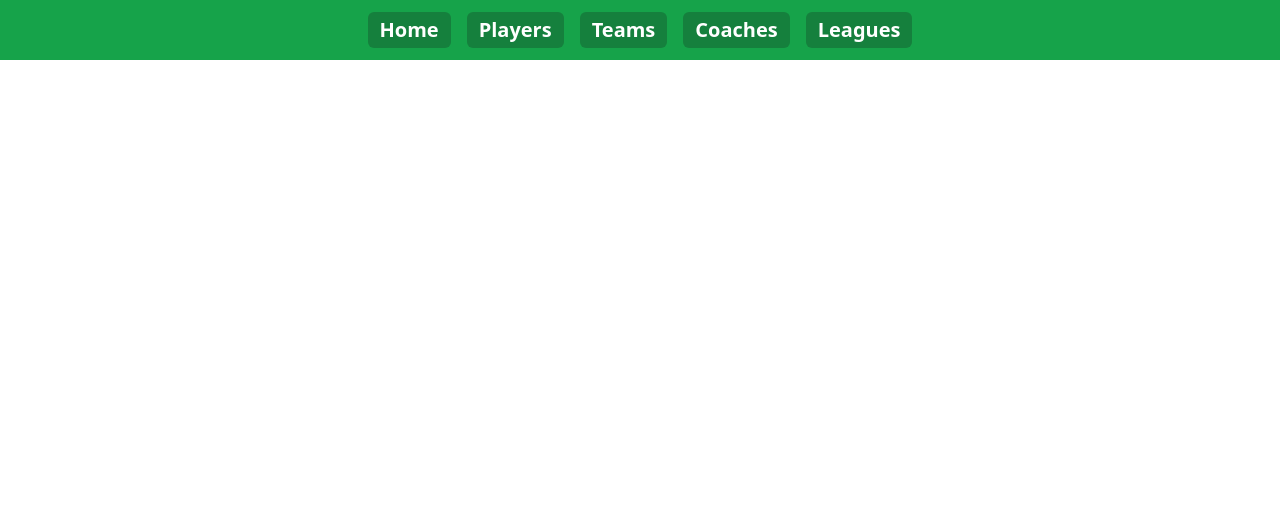
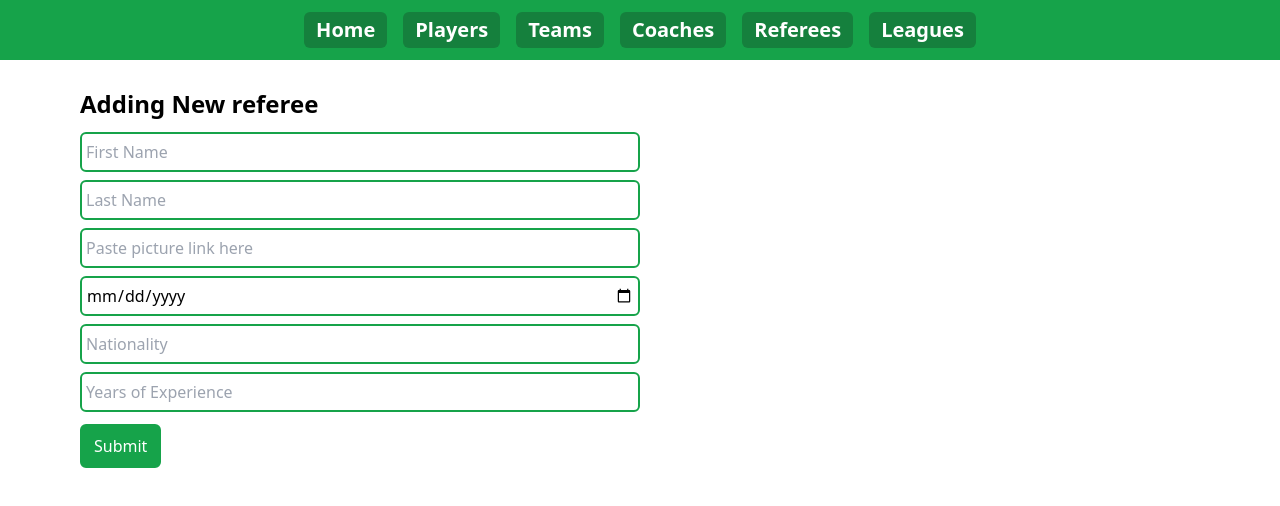
Before and after one commit to louaibouzaher/final-project-277-client, a React (Create React App) app: page /referees/create in a window 1280 px wide. Shown: the top 506 px of the page. Built offline with nearby package versions, Linux system fonts and the light colour scheme.

Commit message:
Added Referee

```diff
--- a/src/App.js
+++ b/src/App.js
@@ -10,6 +10,19 @@ function App() {
         Firas Noun <br />
       </div>
       <div className="text-center my-8">Prof. Maurice Khabbaz</div>
+      <br />
+      <br />
+      <div className="text-xl my-1 font-bold">Notes</div>
+      <div>
+        - Before adding a new player, you need to add both his/her club and
+        national team. <br />
+        - Before adding a new coach, you need to add a team. <br />
+        - Before adding a new match, you need to add a referee. <br />
+        - Before adding a new champion, you need to add a team and a league.{" "}
+        <br />
+        - You cannot delete a referee if he/she refereed a match in one of the
+        leagues. <br />
+      </div>
     </div>
   );
 }
--- a/src/components/Navbar.js
+++ b/src/components/Navbar.js
@@ -20,6 +20,10 @@ export default function Navbar() {
       link: "/coaches",
     },
     {
+      name: "Referees",
+      link: "/referees",
+    },
+    {
       name: "Leagues",
       link: "/leagues",
     },
--- /dev/null
+++ b/src/components/RefereeCard.js
@@ -0,0 +1,54 @@
+import React from "react";
+import { API_BASEURL } from "../appConfig";
+import axios from "axios";
+import { useNavigate } from "react-router-dom";
+export default function RefereeCard({ referee }) {
+  const navigate = useNavigate();
+
+  const handleDelete = async () => {
+    await axios
+      .delete(`${API_BASEURL}/referees/delete/${referee.ID}`)
+      .then((res) => {
+        console.log(res);
+      });
+  };
+  const date = new Date(referee.birthDate);
+  const birthdate =
+    date.getFullYear() + "-" + (date.getMonth() + 1) + "-" + date.getDate();
+  const handleEdit = () => {
+    navigate("/referees/create", { state: referee });
+  };
+  return (
+    <div className="w-1/4 my-3 mx-1 bg-green-200 rounded-md shadow-md py-4 px-2 flex flex-col items-center">
+      <div className="w-full flex justify-between px-2">
+        <div
+          className="text-red-600 font-bold cursor-pointer"
+          onClick={handleDelete}
+        >
+          Delete
+        </div>
+        <div
+          className="text-blue-600 font-bold cursor-pointer"
+          onClick={handleEdit}
+        >
+          Edit
+        </div>
+      </div>
+
+      <img
+        src={referee.picture}
+        className="rounded-full my-2"
+        style={{
+          height: 100,
+        }}
+      />
+      <div className="font-bold">
+        {referee.firstName} {referee.lastName}
+      </div>
+      <div>{birthdate}</div>
+      <div> {referee.teamName}</div>
+      <div>🗺️{referee.nationality}</div>
+      <div>⌚{referee.yearsOfExpercience}</div>
+    </div>
+  );
+}
--- a/src/index.js
+++ b/src/index.js
@@ -4,17 +4,19 @@ import { BrowserRouter, Routes, Route } from "react-router-dom";
 import "./index.css";
 import App from "./App";
 import reportWebVitals from "./reportWebVitals";
+import { ToastContainer } from "react-toastify";
+import Navbar from "./components/Navbar";
 import TeamsPage from "./routes/TeamsPage";
 import PlayersPage from "./routes/PlayersPage";
 import CoachesPage from "./routes/CoachesPage";
-import Navbar from "./components/Navbar";
 import LeaguesPage from "./routes/LeaguesPage";
+import RefereesPage from "./routes/RefereesPage";
 import CreatePlayer from "./routes/CreatePlayer";
 import CreateTeam from "./routes/CreateTeam";
-import { ToastContainer } from "react-toastify";
 import CreateCoach from "./routes/CreateCoach";
 import CreateMatch from "./routes/CreateMatch";
 import CreateChampion from "./routes/CreateChampion";
+import CreateReferee from "./routes/CreateReferee";
 
 const root = ReactDOM.createRoot(document.getElementById("root"));
 root.render(
@@ -40,6 +42,8 @@ root.render(
         <Route path="players/create" element={<CreatePlayer />} />
         <Route path="coaches" element={<CoachesPage />} />
         <Route path="coaches/create" element={<CreateCoach />} />
+        <Route path="referees" element={<RefereesPage />} />
+        <Route path="referees/create" element={<CreateReferee />} />
         <Route path="leagues" element={<LeaguesPage />} />
         <Route path="/leagues/champions/create" element={<CreateChampion />} />
         <Route path="/leagues/matches/create" element={<CreateMatch />} />
--- /dev/null
+++ b/src/routes/CreateReferee.js
@@ -0,0 +1,123 @@
+import React, { useEffect, useState } from "react";
+import { notify } from "../helpers/notification";
+import axios from "axios";
+import { API_BASEURL } from "../appConfig";
+import { useLocation } from "react-router-dom";
+
+export default function CreateReferee() {
+  const [referee, setReferee] = useState({});
+  const [isEditing, setIsEditing] = useState(false);
+  const location = useLocation();
+
+  const handleChange = (e) => {
+    setReferee({ ...referee, [e.target.name]: e.target.value });
+  };
+
+  const handleSubmit = async () => {
+    if (isEditing) {
+      await axios
+        .put(`${API_BASEURL}/referees/update/${referee.people_Id}`, referee)
+        .then((res) => {
+          console.log(res);
+          notify("Referee Updated Successfully");
+        })
+        .catch((e) => {
+          notify(e);
+        });
+    } else {
+      await axios
+        .post(`${API_BASEURL}/referees/create`, referee)
+        .then((res) => {
+          console.log(res);
+          notify("Referee Created Successfully");
+        })
+        .catch((e) => {
+          notify(e);
+        });
+    }
+  };
+
+  useEffect(() => {
+    setIsEditing(location.state ? true : false);
+    setReferee(
+      location.state
+        ? {
+            ...location.state,
+            refereeFirstName: location.state.firstName,
+            refereeLastName: location.state.lastName,
+            birthdate: location.state.birthDate,
+            refereePicture: location.state.picture,
+            refereeNationality: location.state.nationality,
+            refereeYearsOfExp: location.state.yearsOfExpercience,
+          }
+        : {}
+    );
+  }, []);
+  return (
+    <div className="">
+      <div className="py-20 px-20 flex flex-col">
+        <div className="text-2xl my-2 font-bold">
+          {" "}
+          {isEditing ? `Editing referee` : `Adding New referee`}
+        </div>
+        <input
+          placeholder="First Name"
+          className="w-1/2 border-2 border-green-600 rounded-md h-10 p-1 my-1"
+          type="text"
+          name="refereeFirstName"
+          value={referee.refereeFirstName}
+          onChange={handleChange}
+        />
+        <input
+          placeholder="Last Name"
+          className="w-1/2 border-2 border-green-600 rounded-md h-10 p-1 my-1"
+          type="text"
+          name="refereeLastName"
+          value={referee.refereeLastName}
+          onChange={handleChange}
+        />
+        <input
+          placeholder="Paste picture link here"
+          className="w-1/2 border-2 border-green-600 rounded-md h-10 p-1 my-1"
+          type="text"
+          name="refereePicture"
+          value={referee.refereePicture}
+          onChange={handleChange}
+        />
+
+        <input
+          placeholder=""
+          className="w-1/2 border-2 border-green-600 rounded-md h-10 p-1 my-1"
+          type="date"
+          name="birthdate"
+          value={referee.birthdate}
+          onChange={handleChange}
+        />
+
+        <input
+          placeholder="Nationality"
+          className="w-1/2 border-2 border-green-600 rounded-md h-10 p-1 my-1"
+          type="text"
+          name="refereeNationality"
+          value={referee.refereeNationality}
+          onChange={handleChange}
+        />
+        <input
+          placeholder="Years of Experience"
+          className="w-1/2 border-2 border-green-600 rounded-md h-10 p-1 my-1"
+          type="number"
+          name="refereeYearsOfExp"
+          value={referee.refereeYearsOfExp}
+          onChange={handleChange}
+        />
+
+        <div
+          onClick={handleSubmit}
+          className="my-2 px-3 max-w-min cursor-pointer border-2 border-green-600 bg-green-600 text-center text-white py-2 rounded-md  hover:text-green-600 hover:bg-white"
+        >
+          Submit
+        </div>
+      </div>
+    </div>
+  );
+}
--- /dev/null
+++ b/src/routes/RefereesPage.js
@@ -0,0 +1,47 @@
+import React, { useState, useEffect } from "react";
+
+import { Link } from "react-router-dom";
+import { API_BASEURL } from "../appConfig";
+import axios from "axios";
+import RefereeCard from "../components/RefereeCard";
+
+export default function RefereesPage({}) {
+  const [referees, setReferees] = useState([]);
+
+  // const handleSubmit = async (filters) => {
+  //   await axios
+  //     .post(`${API_BASEURL}/referees/filter`, filters)
+  //     .then((res) => {
+  //       console.log(res);
+  //       setReferees(res.data);
+  //     })
+  //     .catch((e) => {
+  //       setReferees([]);
+  //       console.log(e);
+  //     });
+  // };
+
+  const getReferees = async () => {
+    await axios.get(`${API_BASEURL}/referees/all`).then((res) => {
+      setReferees(res.data);
+    });
+  };
+  useEffect(() => {
+    getReferees();
+  }, []);
+  return (
+    <div className="w-full p-20 px-56 ">
+      <Link
+        to={"/referees/create"}
+        className="hover:text-amber-400 text-white font-bold  rounded-md bg-green-700 py-2 px-4"
+      >
+        Add New Referee
+      </Link>
+      <div className="w-full flex justify-center items-stretch flex-wrap">
+        {referees.map((r) => (
+          <RefereeCard referee={r} />
+        ))}
+      </div>
+    </div>
+  );
+}
```
